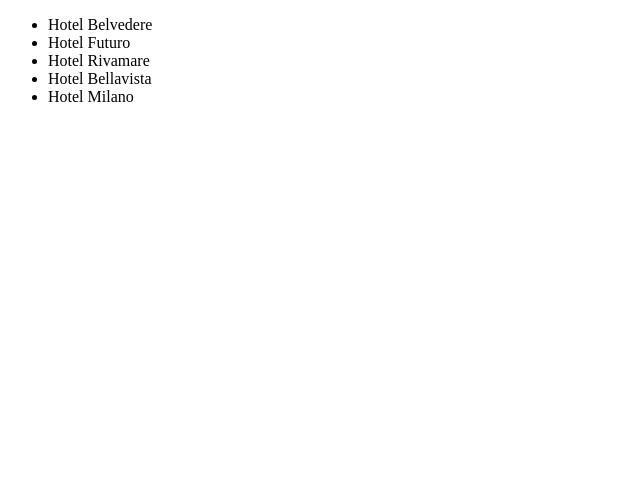
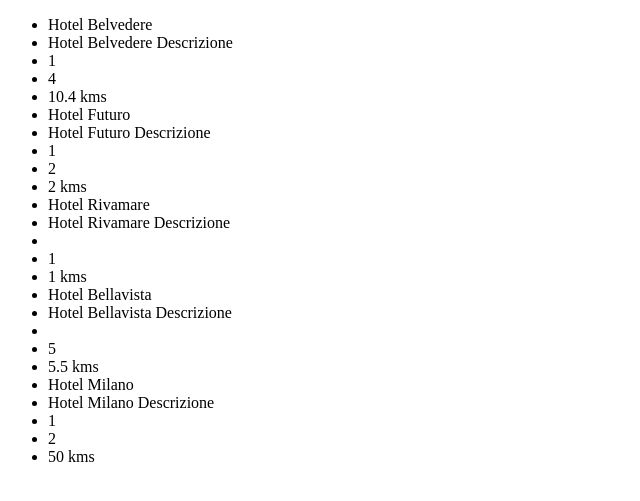
Before and after one commit to TanaraCavalcante/php-hotel, a PHP site: page / in a window 1280 px wide. Shown: the top 501 px of the page, without its empty margins (0-640 px from the left). Run offline with PHP 8.4, Linux system fonts and the light colour scheme.

Commit message:
complet information

```diff
--- a/index.php
+++ b/index.php
@@ -54,6 +54,10 @@
              <ul>
                 <?php  foreach($hotels as $hotel) { ?>
                     <li>  <?php echo $hotel["name"] ?>   </li>
+                    <li>  <?php echo $hotel["description"] ?>   </li>
+                    <li>  <?php echo $hotel["parking"] ?>   </li>
+                    <li>  <?php echo $hotel["vote"] ?>   </li>
+                    <li>  <?php echo $hotel["distance_to_center"] ?> kms  </li>
                 <? } ?>
              </ul>
         </section>
```
